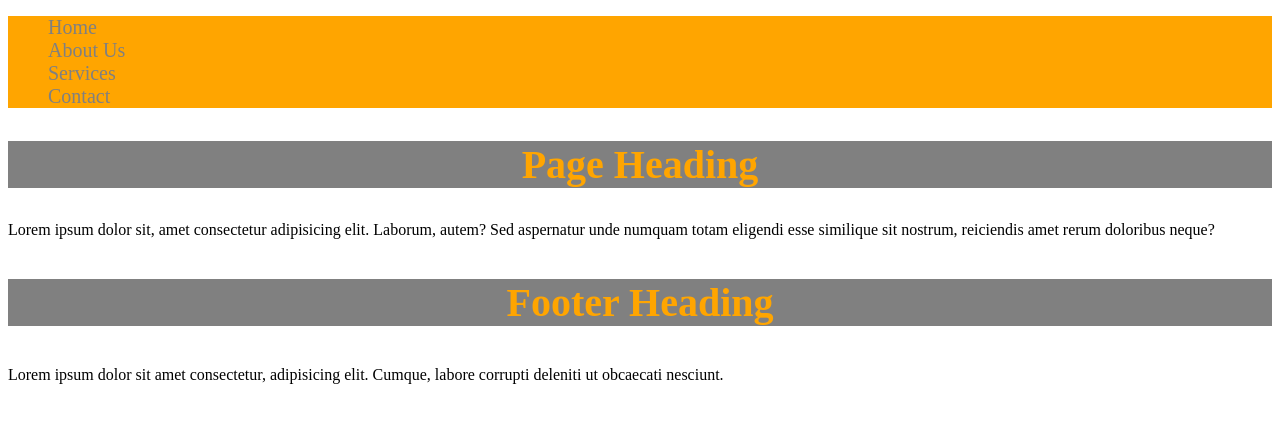
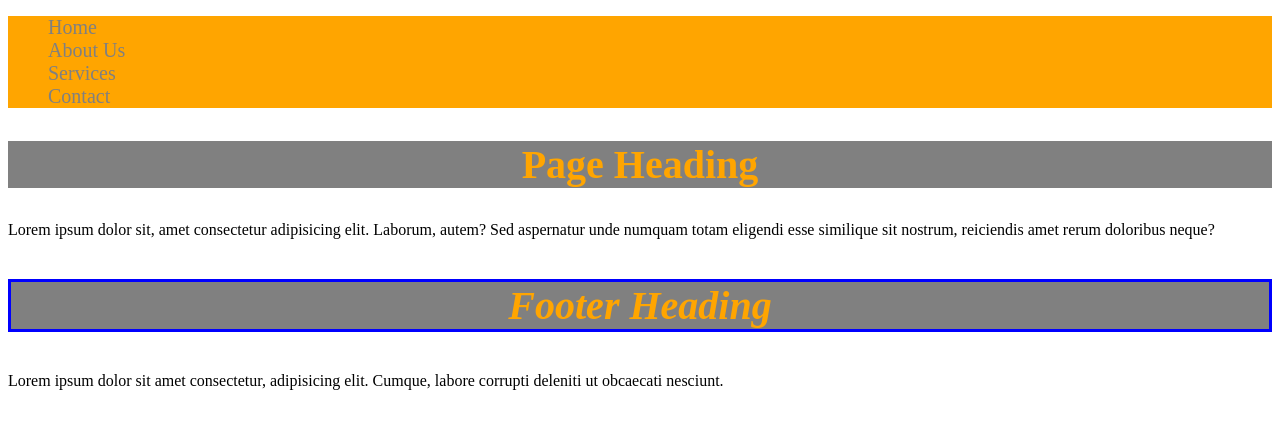
Before and after one commit to arif123654/SASS_Practice, a website: page index.html in a window 1280 px wide. Drawn offline with Linux system fonts and the light colour scheme.

Commit message:
Imports in SASS

```diff
--- /dev/null
+++ b/SCSS/_test.scss
@@ -0,0 +1,4 @@
+.footer h3 {
+    font-style: italic;
+    border: 3px solid blue;
+}
--- a/SCSS/main.scss
+++ b/SCSS/main.scss
@@ -1,3 +1,5 @@
+@import "test";
+
 $color-primary: orange;
 $color-secondary: gray;
 $color-tertiary: royalblue;
--- a/package.json
+++ b/package.json
@@ -5,7 +5,7 @@
   "main": "index.js",
   "scripts": {
     "test": "echo \"Error: no test specified\" && exit 1",
-    "watch": "node-sass -o css SCSS/main.scss -w"
+    "watch": "node-sass -o css SCSS -w"
 
   },
   "keywords": [],
```
Also changed, not shown: CSS/main.css.
